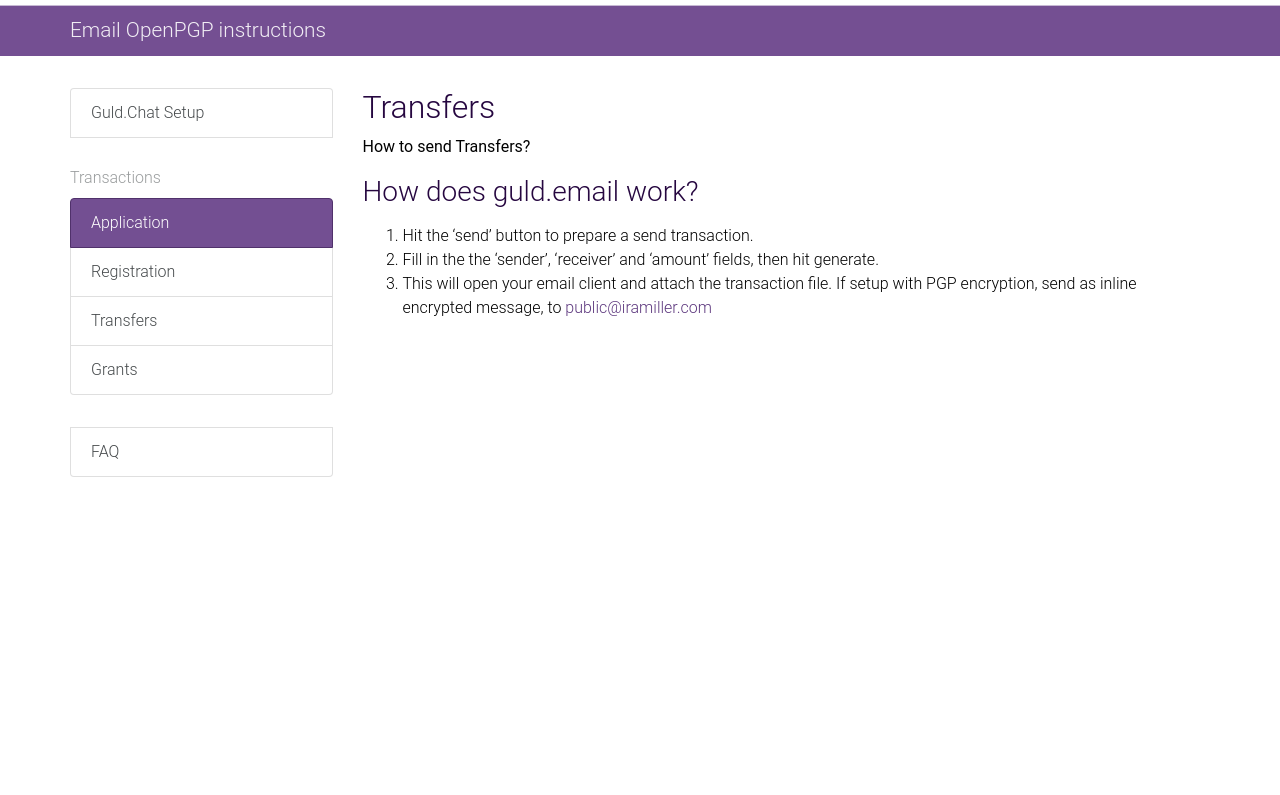
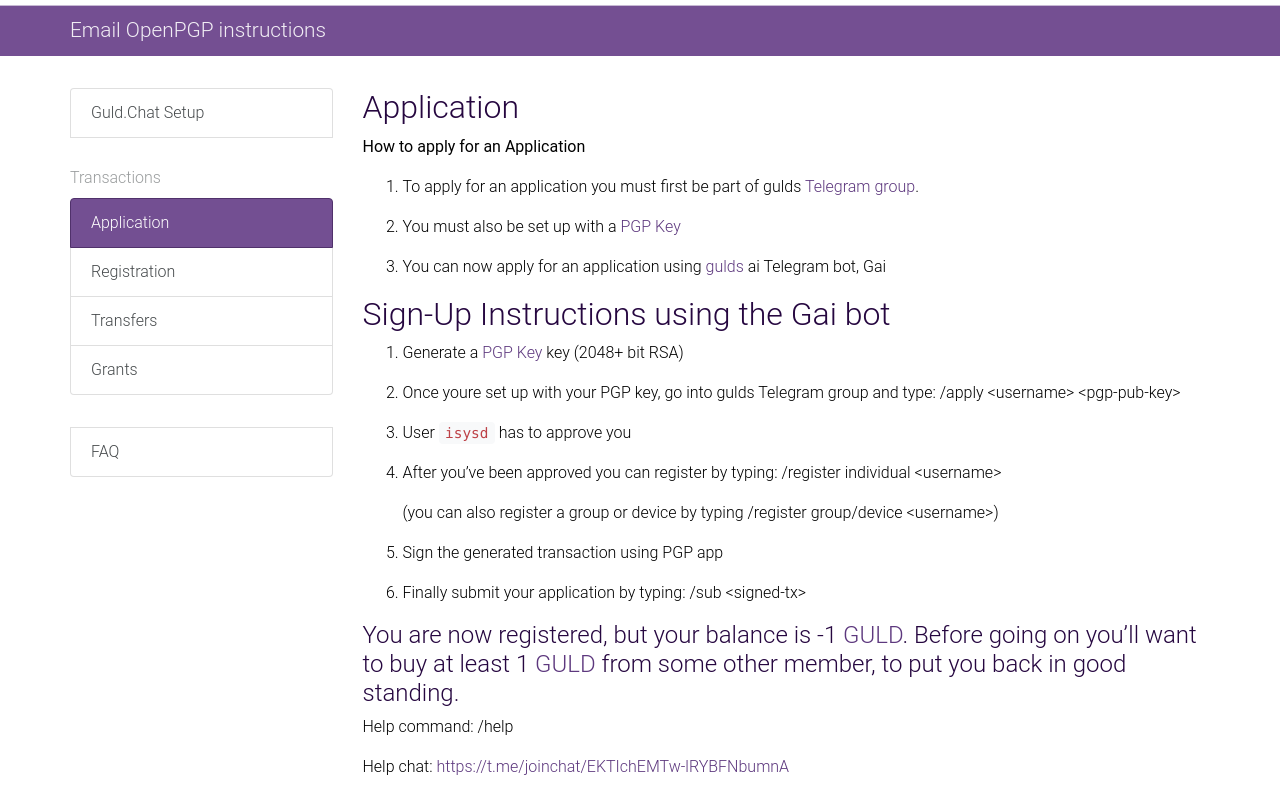
Before and after one commit to guldcoin/guld-chat, a website: page _docs/3-transactions/1-Application.html in a window 1280 px wide. Shown: the part 60-855 px from the top of the page. Before the commit the page ends 800 px from the top, so only its background shows below. Drawn offline with nearby package versions, Linux system fonts and the light colour scheme.

Commit message:
guld alex
Guld Transactions added by alex

```diff
--- a/_docs/3-transactions/1-Application.html
+++ b/_docs/3-transactions/1-Application.html
@@ -279,14 +279,44 @@
             </div>
             <div class="col-12 col-md-9">
                 <div>
-                    <h2>Transfers</h2>
-<p><strong>How to send Transfers?</strong></p>
-<h3>How does guld.email work?</h3>
+                    <h2>Application</h2>
+<p><strong>How to apply for an Application</strong></p>
 <ol>
-<li>Hit the ‘send’ button to prepare a send transaction.</li>
-<li>Fill in the the ‘sender’, ‘receiver’ and ‘amount’ fields, then hit generate.</li>
-<li>This will open your email client and attach the transaction file. If setup with PGP encryption, send as inline encrypted message, to <a href="mailto:public@iramiller.com">public@iramiller.com</a></li>
+<li>
+<p>To apply for an application you must first be part of gulds <a href="https://t.me/guldcoin">Telegram group</a>.</p>
+</li>
+<li>
+<p>You must also be set up with a <a href="http://guld.email/4-FAQ.html">PGP Key</a></p>
+</li>
+<li>
+<p>You can now apply for an application using <a href="guld.io">gulds</a> ai Telegram bot, Gai</p>
+</li>
 </ol>
+<h2>Sign-Up Instructions using the Gai bot</h2>
+<ol>
+<li>
+<p>Generate a <a href="http://guld.email/4-FAQ.html">PGP Key</a> key (2048+ bit RSA)</p>
+</li>
+<li>
+<p>Once youre set up with your PGP key, go into gulds Telegram group and type: /apply &lt;username&gt; &lt;pgp-pub-key&gt;</p>
+</li>
+<li>
+<p>User <code>isysd</code> has to approve you</p>
+</li>
+<li>
+<p>After you’ve been approved you can register by typing:  /register individual &lt;username&gt;</p>
+<p>(you can also register a group or device by typing /register group/device &lt;username&gt;)</p>
+</li>
+<li>
+<p>Sign the generated transaction using PGP app</p>
+</li>
+<li>
+<p>Finally submit your application by typing: /sub &lt;signed-tx&gt;</p>
+</li>
+</ol>
+<h4>You are now registered, but your balance is -1 <a href="guld.io">GULD</a>. Before going on you’ll want to buy at least 1 <a href="guld.io">GULD</a> from some other member, to put you back in good standing.</h4>
+<p>Help command: /help</p>
+<p>Help chat: <a href="https://t.me/joinchat/EKTIchEMTw-lRYBFNbumnA">https://t.me/joinchat/EKTIchEMTw-lRYBFNbumnA</a></p>
 
 
                 </div>
```
Also changed, not shown: _docs/3-transactions/2-Registration.html (+18 -8 lines), _docs/3-transactions/3-Transfers.html (+32 -6 lines), _docs/img/GuldTransaction.jpg (added), _docs/img/TransferVerification.jpg (added), _docs/img/sendcommand.jpg (added).
